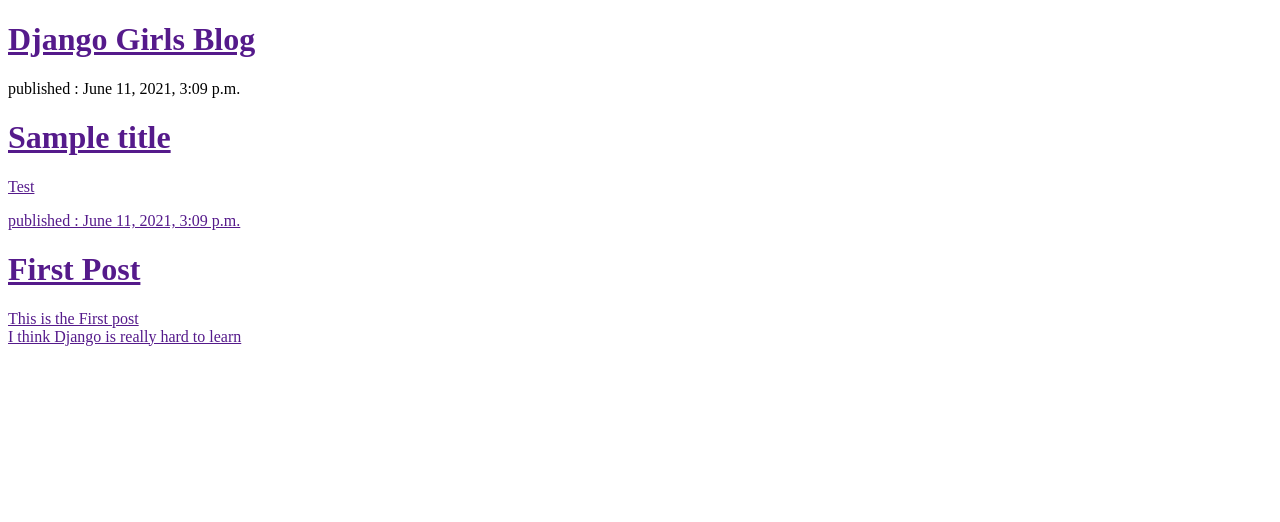
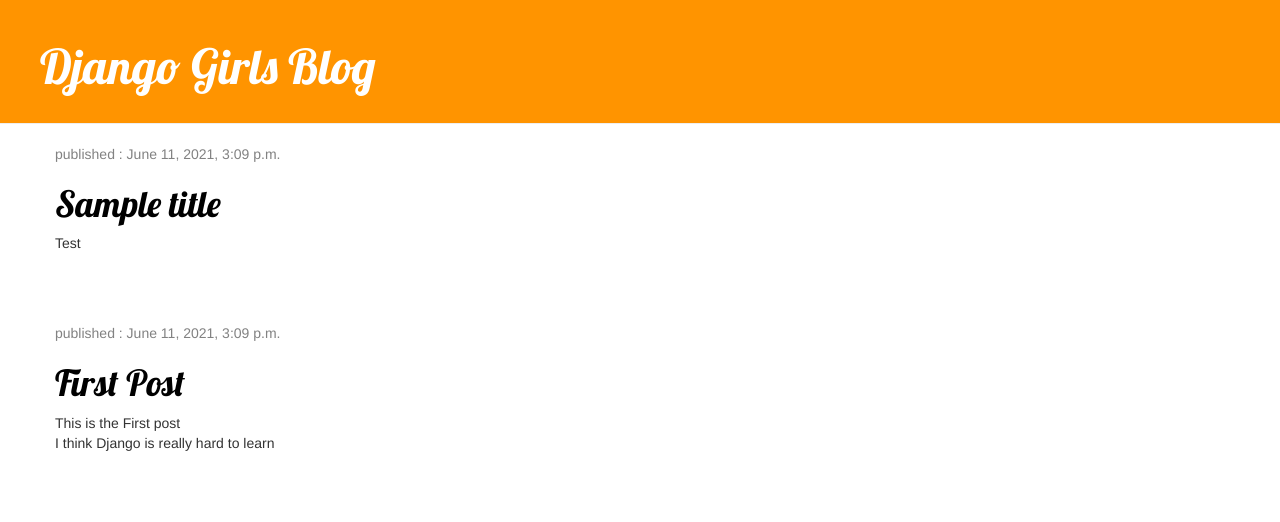
Before and after one commit to ParkSeungSu/DjangoStudy, a Django app: page / in a window 1280 px wide. Shown: the top 522 px of the page. Run offline with Django 3.2, Linux system fonts and the light colour scheme; data comes from the database, SQL or seed files in the repository; some libraries are stand-ins or nearby versions.

Commit message:
CSS
change style

```diff
--- /dev/null
+++ b/djangoStudy/blog/static/css/blog.css
@@ -0,0 +1,47 @@
+
+.page-header {
+    background-color: #ff9400;
+    margin-top: 0;
+    padding: 20px 20px 20px 40px;
+}
+
+.page-header h1, .page-header h1 a, .page-header h1 a:visited, .page-header h1 a:active {
+    color: #ffffff;
+    font-size: 36pt;
+    text-decoration: none;
+}
+
+.content {
+    margin-left: 40px;
+}
+
+h1, h2, h3, h4 {
+    font-family: 'Lobster', cursive;
+}
+
+.date {
+    color: #828282;
+}
+
+.save {
+    float: right;
+}
+
+.post-form textarea, .post-form input {
+    width: 100%;
+}
+
+.top-menu, .top-menu:hover, .top-menu:visited {
+    color: #ffffff;
+    float: right;
+    font-size: 26pt;
+    margin-right: 20px;
+}
+
+.post {
+    margin-bottom: 70px;
+}
+
+.post h1 a, .post h1 a:visited {
+    color: #000000;
+}
--- a/djangoStudy/blog/templates/blog/post_list.html
+++ b/djangoStudy/blog/templates/blog/post_list.html
@@ -1,21 +1,37 @@
 <!DOCTYPE html>
-<html lang="en">
+{% load static %}
+<html lang="ko">
+
 <head>
     <meta charset="UTF-8">
-    <meta http-equiv="X-UA-Compatible" content="IE=edge">
     <meta name="viewport" content="width=device-width, initial-scale=1.0">
     <title>Park's Blog</title>
+    <link rel="stylesheet" href="//maxcdn.bootstrapcdn.com/bootstrap/3.2.0/css/bootstrap.min.css">
+    <link rel="stylesheet" href="//maxcdn.bootstrapcdn.com/bootstrap/3.2.0/css/bootstrap-theme.min.css">
+    <link rel="stylesheet" href="{% static '/css/blog.css' %}">
+    <link href="//fonts.googleapis.com/css?family=Lobster&subset=latin,latin-ext" rel="stylesheet" type="text/css">
 </head>
+
 <body>
-    <div>
+    <div class="page-header">
         <h1><a href="">Django Girls Blog</a></h1>
+
     </div>
-    {% for post in posts %}
-    <div>
-        <p>published : {{post.published_date}}</p>
-        <h1><a href="">{{post.title}}</h1>
-        <p>{{post.text|linebreaksbr}}</p>
+    <div class="content container">
+        <div class="row">
+            <div class="col-md-8">
+                {% for post in posts %}
+                <div class="post">
+                    <div class="date">
+                        <p>published : {{post.published_date}}</p>
+                    </div>
+                    <h1><a href="">{{post.title}}</a></h1>
+                    <p>{{post.text|linebreaksbr}}</p>
+                </div>
+                {% endfor %}
+            </div>
+        </div>
     </div>
-    {% endfor %}
 </body>
+
 </html>
```
